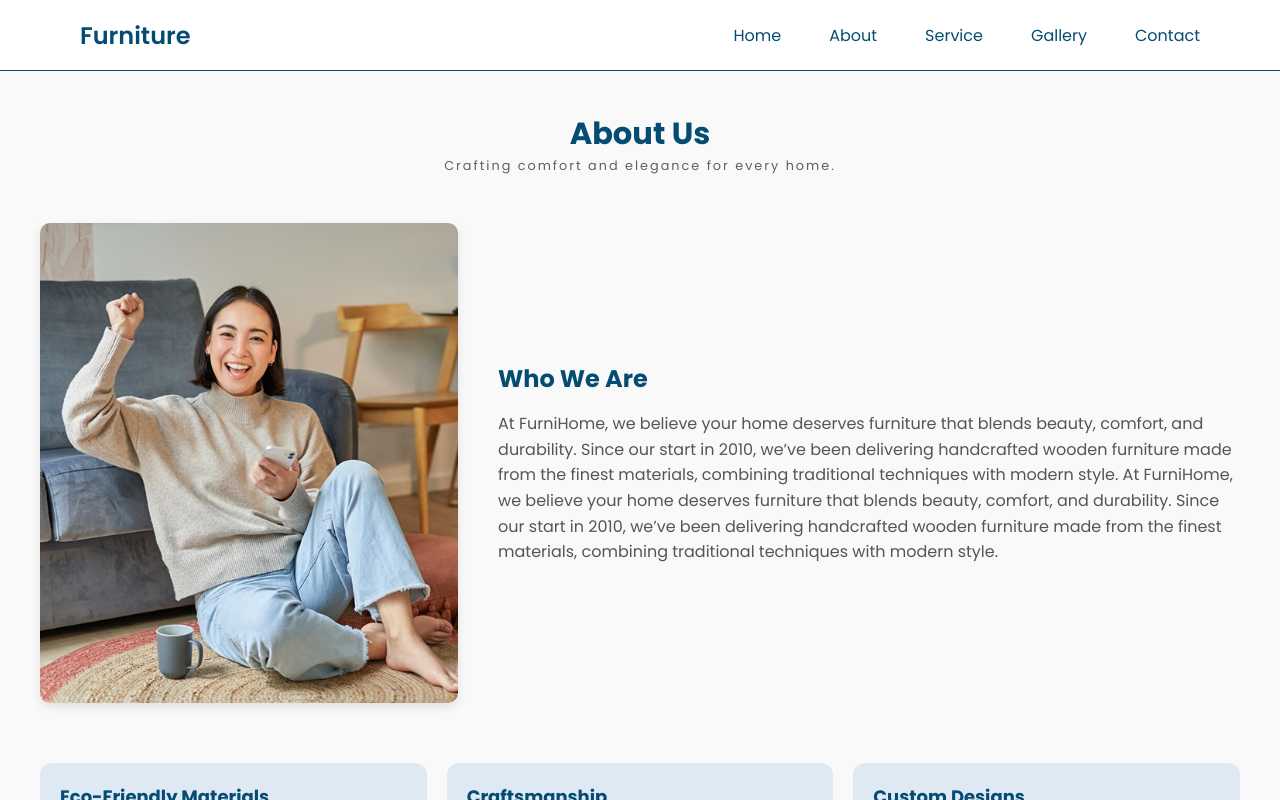
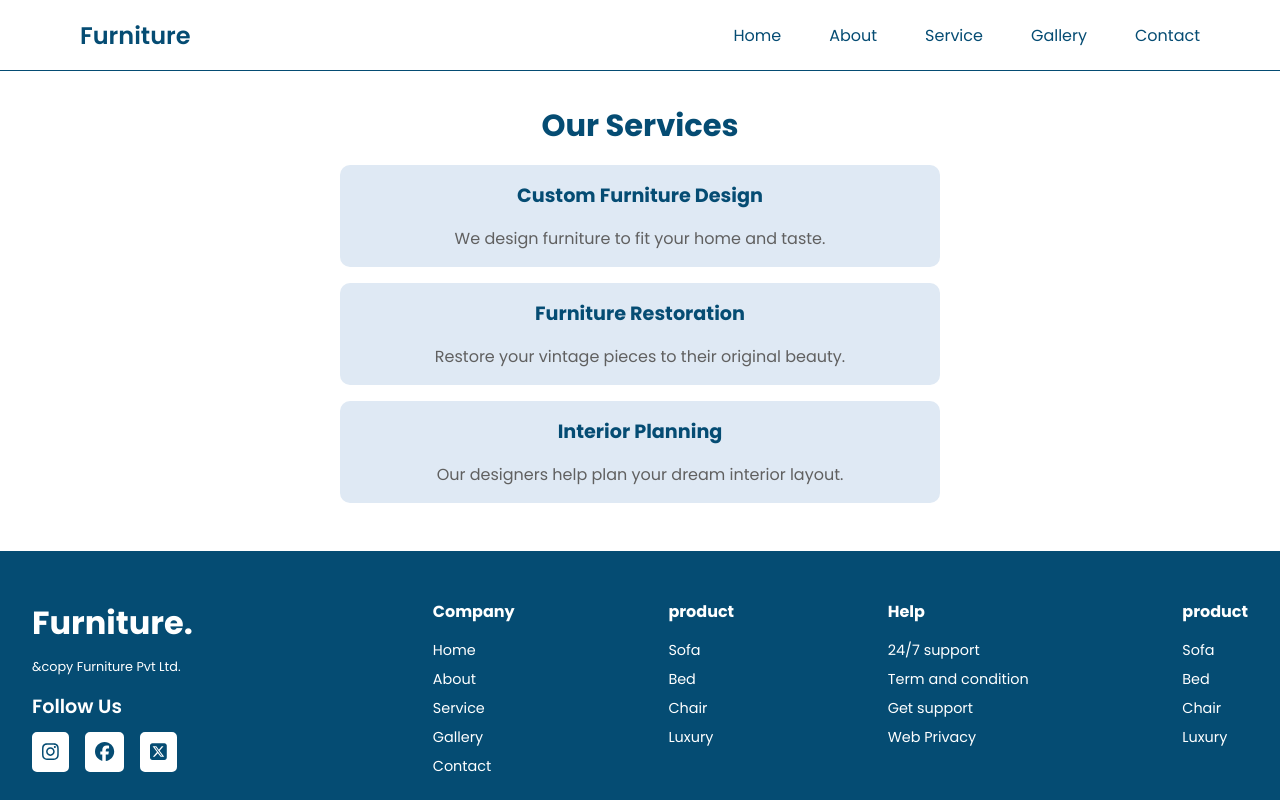
Before and after one commit to badhra-danish/Furniture-Website-Using-react, a React (Vite) app in the folder Furniture Website React/: page /services in a window 1280 px wide. Shown: the top 800 px of the page. Built offline with nearby package versions, Linux system fonts and the light colour scheme.

Commit message:
some changes

```diff
--- a/Furniture Website React/src/App.jsx
+++ b/Furniture Website React/src/App.jsx
@@ -4,12 +4,14 @@ import './css/About.css'
 import './index.css'
 import './css/Gallery.css'
 import './css/ContactUs.css'
+import './css/services.css'
 import { BrowserRouter as Router ,Route,Routes  } from 'react-router-dom'
 import LayOut from './components/Layout'
-import Home from './components/Home'
+import Home from './components/homePage'
 import AboutUs from './components/Aboutus/aboutUs'
 import Gallery from './components/Gallery/gallery'
 import ContactUs from './components/ContactUs/Contact'
+import Services from './components/servicePage/Service'
 
 function App() {
   return (
@@ -19,7 +21,7 @@ function App() {
           <Route path='/' element={<LayOut/>}>
           <Route index element={<Home/>}/>
           <Route path='/about' element={<AboutUs/>}/>
-          <Route path='/services' element={<AboutUs/>}/>
+          <Route path='/services' element={<Services/>}/>
           <Route path='/gallery' element={<Gallery/>}/>
           <Route path='/contact' element={<ContactUs/>}/>
           </Route>
--- /dev/null
+++ b/Furniture Website React/src/components/servicePage/Service.jsx
@@ -0,0 +1,27 @@
+import React from "react";
+
+const Services = () => {
+    return(
+      <>
+            <section class="services-section">
+                <div className="section-heading">
+                <h5>Our Services</h5>
+                </div>
+
+      <div class="service-card">
+        <h3>Custom Furniture Design</h3>
+        <p>We design furniture to fit your home and taste.</p>
+      </div>
+      <div class="service-card">
+        <h3>Furniture Restoration</h3>
+        <p>Restore your vintage pieces to their original beauty.</p>
+      </div>
+      <div class="service-card">
+        <h3>Interior Planning</h3>
+        <p>Our designers help plan your dream interior layout.</p>
+      </div>
+    </section>
+      </>
+    )
+}
+export default Services
--- a/Furniture Website React/src/css/About.css
+++ b/Furniture Website React/src/css/About.css
@@ -73,11 +73,11 @@
     background:var(--bgcolor-light);
     padding: 20px;
     border-radius: 12px;
-    transition: 0.5s ease;
+    transition:all 0.5s ease;
   }
   .feature-card:hover{
-    transform: scale(1.05);
-    box-shadow: 0 2px 8px rgba(0, 0, 0, 0.05);
+    transform: scale(1.03);
+    box-shadow: 0 2px 8px var(--primary-color);
   }
   .feature-card h3 {
     font-size: 18px;
--- /dev/null
+++ b/Furniture Website React/src/css/services.css
@@ -0,0 +1,35 @@
+
+:root{
+    --primary-color: #054C73;
+    --bgcolor-light:#DFE9F4;
+    --bg-color-section:#F2F5FF;
+    --white-info:#fff;
+    --lorem-content:#606060;
+}
+  .services-section {
+    padding: 2em;
+    text-align: center;
+  }
+
+  .service-card {
+    background:var(--bgcolor-light);
+    margin: 1em auto;
+    padding: 1em;
+    max-width: 600px;
+
+    border-radius: 10px;
+    transition: all 0.5s ease;
+  }
+
+  .service-card h3 {
+    color: var(--primary-color);
+    font-size: 1.2rem;
+  }
+  .service-card p{
+    color: var(--lorem-content);
+    margin-top: 1rem;
+  }
+  .service-card:hover{
+    transform: scale(1.03);
+    box-shadow: 0 2px 8px var(--primary-color);
+  }
```
Also changed, not shown: Furniture Website React/src/components/homePage/Hero.jsx (renamed from Furniture Website React/src/components/Home/Hero.jsx), Furniture Website React/src/components/homePage/UserFeedbackSection.jsx (renamed from Furniture Website React/src/components/Home/UserFeedbackSection.jsx), Furniture Website React/src/components/homePage/authentic.jsx (renamed from Furniture Website React/src/components/Home/authentic.jsx), Furniture Website React/src/components/homePage/browserangesection.jsx (renamed from Furniture Website React/src/components/Home/browserangesection.jsx), Furniture Website React/src/components/homePage/emailistsection.jsx (renamed from Furniture Website React/src/components/Home/emailistsection.jsx), Furniture Website React/src/components/homePage/howitswork.jsx (renamed from Furniture Website React/src/components/Home/howitswork.jsx), Furniture Website React/src/components/homePage/index.jsx (renamed from Furniture Website React/src/components/Home/index.jsx), Furniture Website React/src/components/homePage/inspiration.jsx (renamed from Furniture Website React/src/components/Home/inspiration.jsx).
